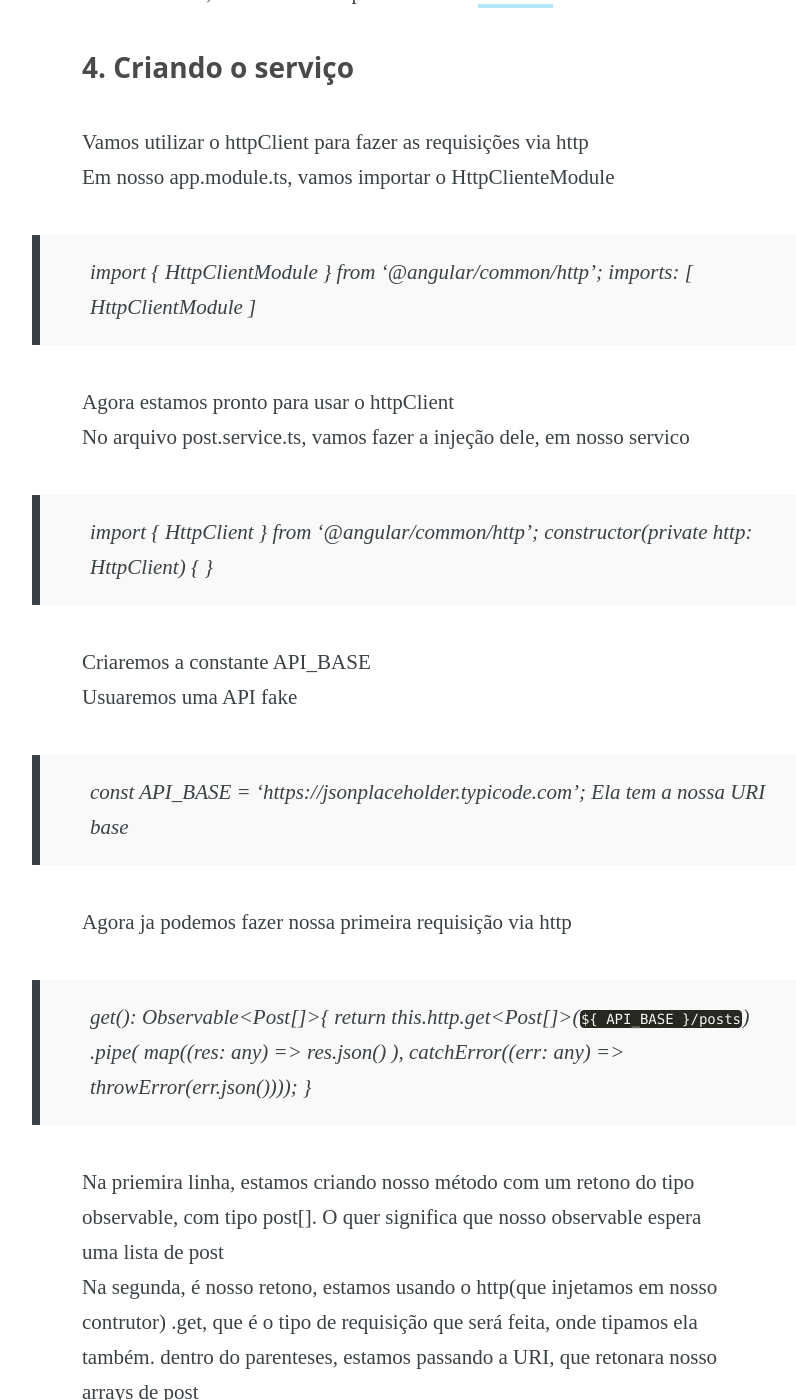
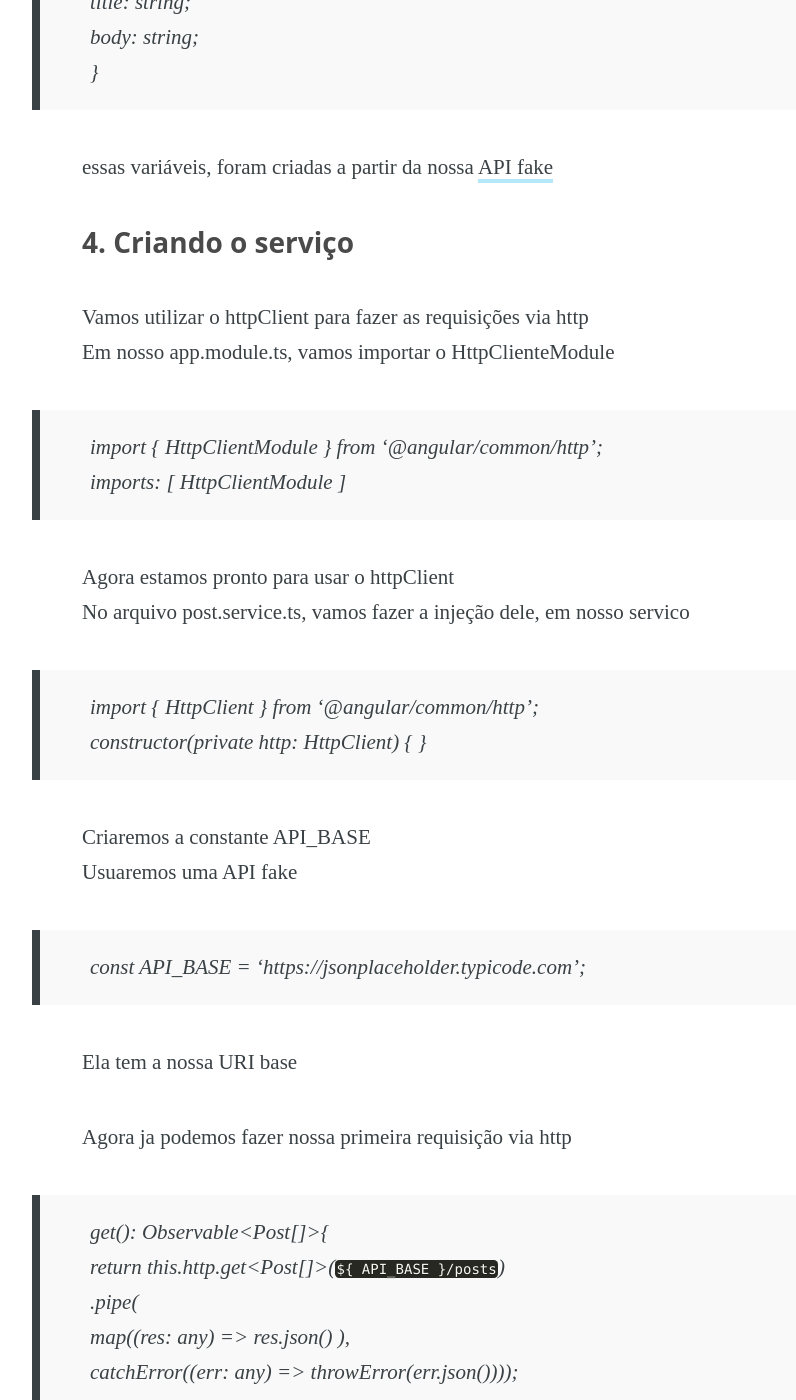
Before and after one commit to Leonardo1065a/leonardo1065a.github.io, a Jekyll site: the page built from _posts/2020/05/2020-05-01-consumindo-api-observable.md, in a window 1280 px wide and 1400 px high, scrolled down 3601 px. Shown: the whole window, without its empty margins (228-1024 px from the left). Built offline with Jekyll 4.4.1, drawn with Linux system fonts in a browser that asks for light colours; some web fonts are replaced; some of the changed text lies outside the part shown.

Commit message:
mehlorias layout

```diff
--- a/_posts/2020/05/2020-05-01-consumindo-api-observable.md
+++ b/_posts/2020/05/2020-05-01-consumindo-api-observable.md
@@ -58,11 +58,11 @@ Esse serviço é onde nós usaremos o observable para consumir a API
 Nossa interface, deve ser feita, de  acordo com os dados que vamos trabalhar.<br>
 No typeScript, podemos tipar nossas variáveis. Sendo assim criando um contrato, que deve ser seguido.
 
-> export interface Post {
->     userId: number;
->     id: number;
->     title: string;
->     body: string;
+> export interface Post {<br>
+>     userId: number;<br>
+>     id: number;<br>
+>     title: string;<br>
+>     body: string;<br>
 > }
 
 essas variáveis, foram criadas a partir da nossa <a href="https://jsonplaceholder.typicode.com/posts" target="_blank">API fake</a>
@@ -72,27 +72,29 @@ essas variáveis, foram criadas a partir da nossa <a href="https://jsonplacehold
 Vamos utilizar o httpClient para fazer as requisições via http<br>
 Em nosso app.module.ts, vamos importar o HttpClienteModule
 
-> import { HttpClientModule } from '@angular/common/http';
-> imports: [ HttpClientModule ]
+> import { HttpClientModule } from '@angular/common/http';<br>
+> imports: [ HttpClientModule ]<br>
 
 Agora estamos pronto para usar o httpClient<br>
 No arquivo post.service.ts, vamos fazer a injeção dele, em nosso servico
 
-> import { HttpClient } from '@angular/common/http';
+> import { HttpClient } from '@angular/common/http';<br>
 > constructor(private http: HttpClient) { }
 
 Criaremos a constante API_BASE<br>
 Usuaremos uma API fake
+
 > const API_BASE = 'https://jsonplaceholder.typicode.com';
+
 Ela tem a nossa URI base
 
 Agora ja podemos fazer nossa primeira requisição via http
 
-> get(): Observable<Post[]>{
->     return this.http.get<Post[]>(`${ API_BASE }/posts`)
->       .pipe(
->         map((res: any) => res.json() ),
->         catchError((err: any) => throwError(err.json())));
+> get(): Observable<Post[]>{<br>
+>     return this.http.get<Post[]>(`${ API_BASE }/posts`)<br>
+>       .pipe(<br>
+>         map((res: any) => res.json() ),<br>
+>         catchError((err: any) => throwError(err.json())));<br>
 > }
 
 Na priemira linha, estamos criando nosso método com um retono do tipo observable, com tipo post[]. O quer significa que nosso observable espera uma lista de post<br>
```
